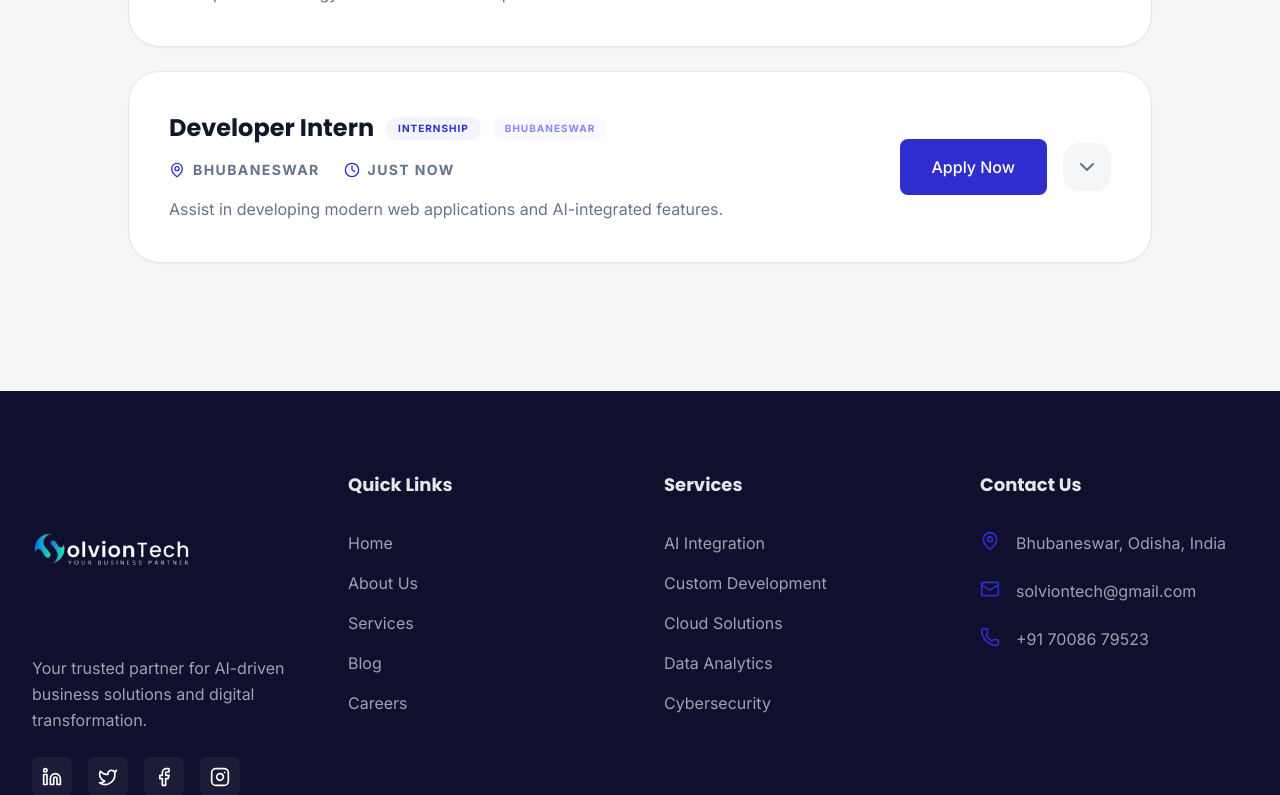
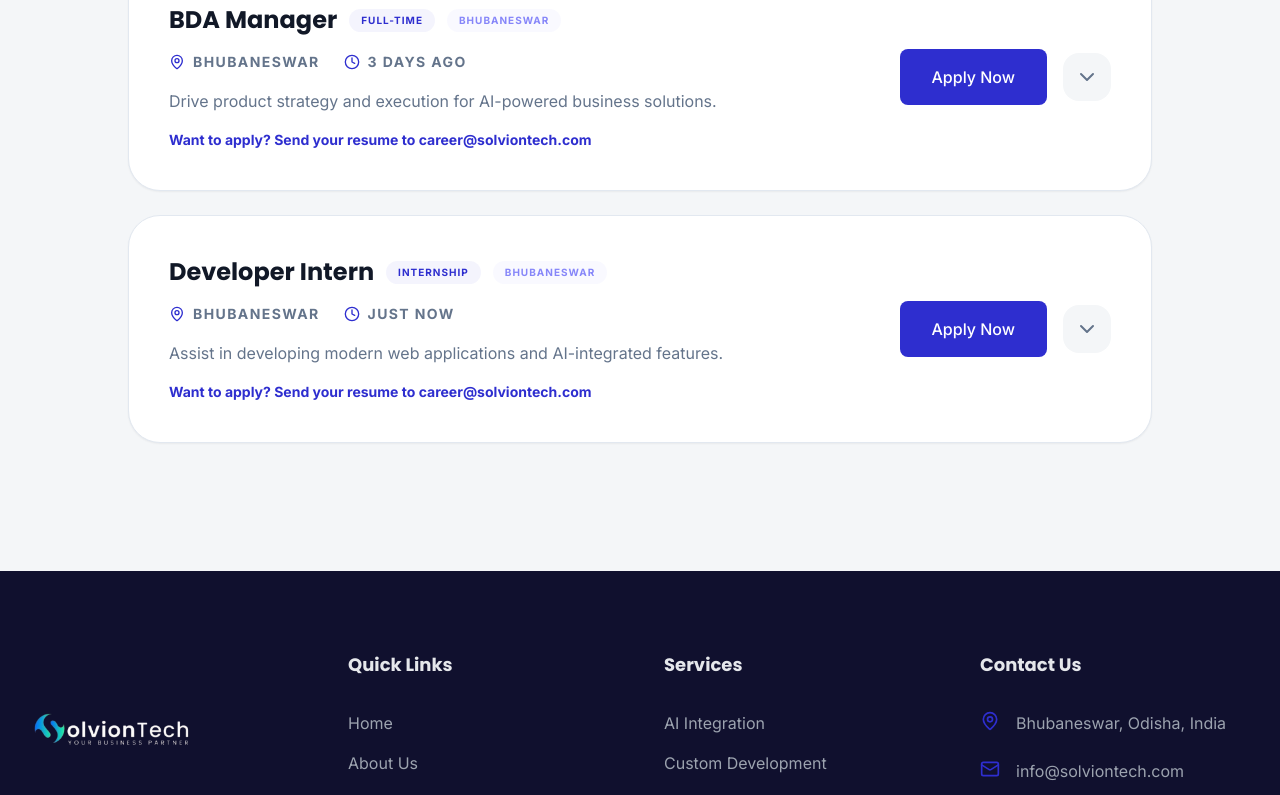
Before and after one commit to solviontech/solvion_tech_website, a React (Vite) app: page /careers in a window 1280 px wide. Shown: the part 3080-3875 px from the top of the page. Built offline with nearby package versions, Linux system fonts and the light colour scheme.

Commit message:
email changed

```diff
--- a/src/components/Footer.jsx
+++ b/src/components/Footer.jsx
@@ -65,7 +65,7 @@ const Footer = () => {
               </li>
               <li className="flex items-start gap-4">
                 <Mail className="text-primary shrink-0" size={20} />
-                <a href="mailto:solviontech@gmail.com" className="text-gray-400 hover:text-white transition-colors">solviontech@gmail.com</a>
+                <a href="mailto:solviontech@gmail.com" className="text-gray-400 hover:text-white transition-colors">info@solviontech.com</a>
               </li>
               <li className="flex items-start gap-4">
                 <Phone className="text-primary shrink-0" size={20} />
--- a/src/pages/Careers.jsx
+++ b/src/pages/Careers.jsx
@@ -314,6 +314,7 @@ const Careers = () => {
                         <span className="flex items-center gap-2"><Clock size={16} className="text-primary" /> {job.posted}</span>
                       </div>
                       <p className="text-text-secondary leading-relaxed max-w-2xl">{job.desc}</p>
+                      <p className="text-sm font-bold text-primary mt-2">Want to apply? Send your resume to <a href="mailto:career@solviontech.com" >career@solviontech.com</a></p>
                     </div>
                     <div className="flex items-center gap-4">
                       <button
```
